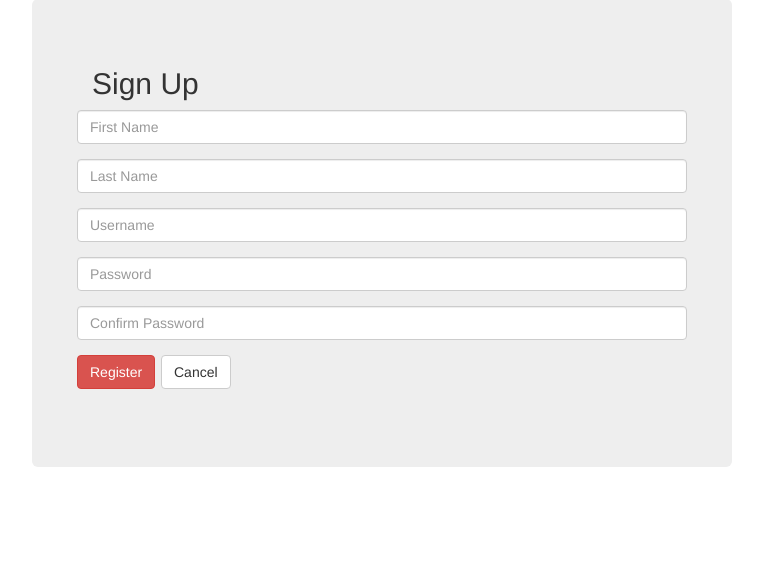
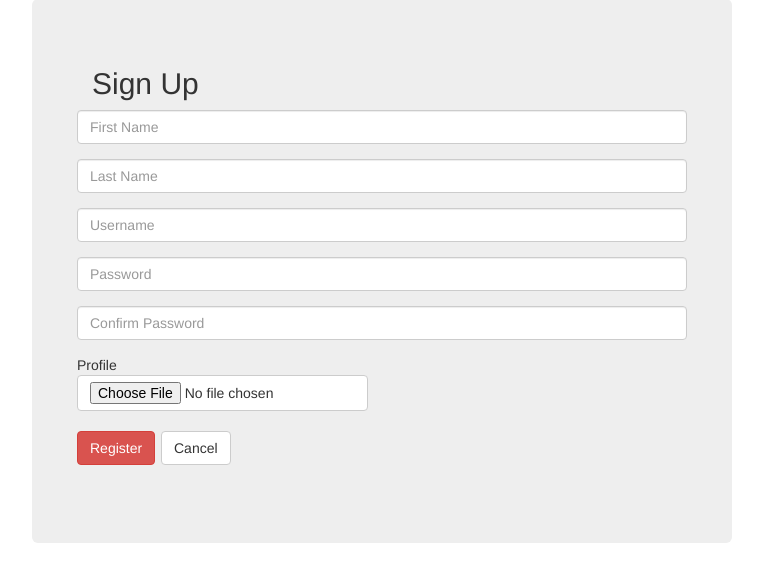
Before and after one commit to aslibman/Assassin, a Flask app: page /register in a window 1280 px wide. Shown: the part 83-665 px from the top of the page, without its empty margins (258-1021 px from the left). Run offline with Flask 2, Linux system fonts and the light colour scheme; parts of the project's set-up code (start-up, migrations or seed data) failed here and were passed over; some libraries are stand-ins or nearby versions.

Commit message:
added file select on register

```diff
--- a/templates/register.html
+++ b/templates/register.html
@@ -42,13 +42,13 @@
         	   <p><input type="password" class="form-control" name="password" placeholder="Password"></p>
 
         	   <p><input type="password" class="form-control" name="password_confirm" placeholder="Confirm Password"></p>
-
+               Profile <input type="file" name="f" class="btn btn-default" value="Profile Picture">
                {% if message is defined %}
                <div class="alert alert-danger " role="alert">
                    {{message}}
                </div>
                {% endif %}
-
+               <br>
         	   <p><input type="submit" name="b" class="btn btn-danger" value="Register">
 
   	         <input type="submit" name="b" class="btn btn-default" value="Cancel"></p>
```
Also changed, not shown: 1 other file.
